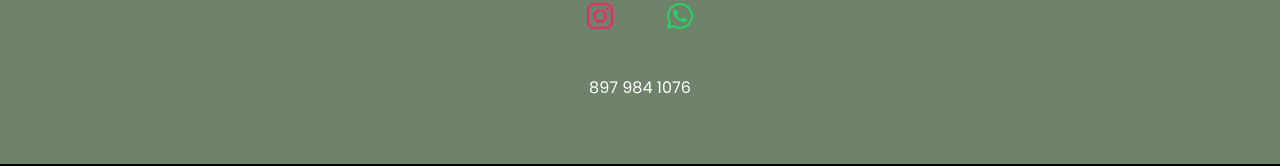
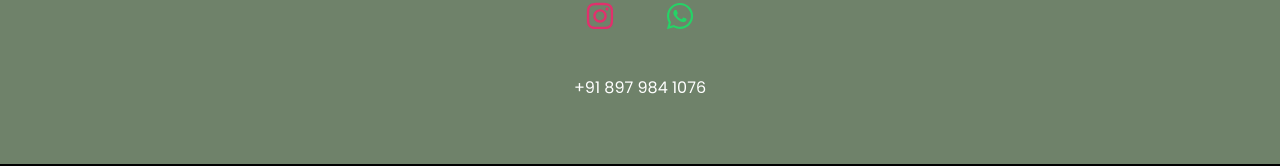
Before and after one commit to stinkysox/weddingbyhk, a React (Vite) app: page / in a window 1280 px wide. Shown: the part 7521-7687 px from the top of the page. Built offline with nearby package versions, Linux system fonts and the light colour scheme; a web font is replaced by a local one.

Commit message:
updated-numerbs

```diff
--- a/src/components/ContactSection/ContactSection.jsx
+++ b/src/components/ContactSection/ContactSection.jsx
@@ -31,7 +31,7 @@ const ContactSection = () => {
           <FaInstagram size={30} />
         </a>
         <a
-          href="https://wa.me/8979841076"
+          href="https://wa.me/+918979841076"
           className="icon-btn whatsapp"
           target="_blank"
           rel="noopener noreferrer"
@@ -40,7 +40,7 @@ const ContactSection = () => {
         </a>
       </div>
 
-      <p className="contact-text">897 984 1076</p>
+      <p className="contact-text">+91 897 984 1076</p>
     </div>
   );
 };
--- a/src/components/Footer/Footer.jsx
+++ b/src/components/Footer/Footer.jsx
@@ -38,7 +38,7 @@ const Footer = () => {
           </a>
 
           <a
-            href="https://wa.me/8979841076"
+            href="https://wa.me/+918979841076"
             target="_blank"
             rel="noopener noreferrer"
             aria-label="WhatsApp"
```
